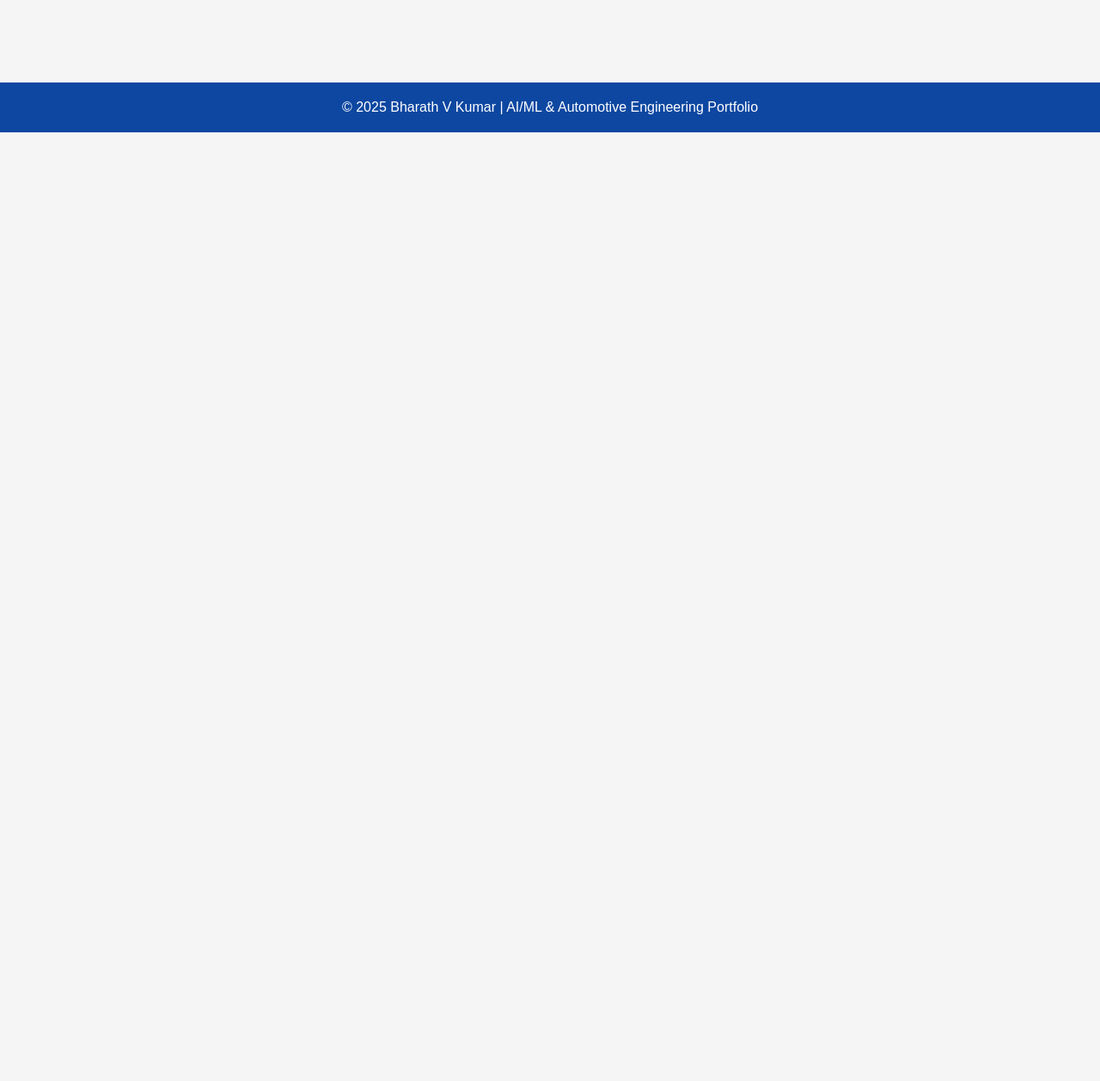
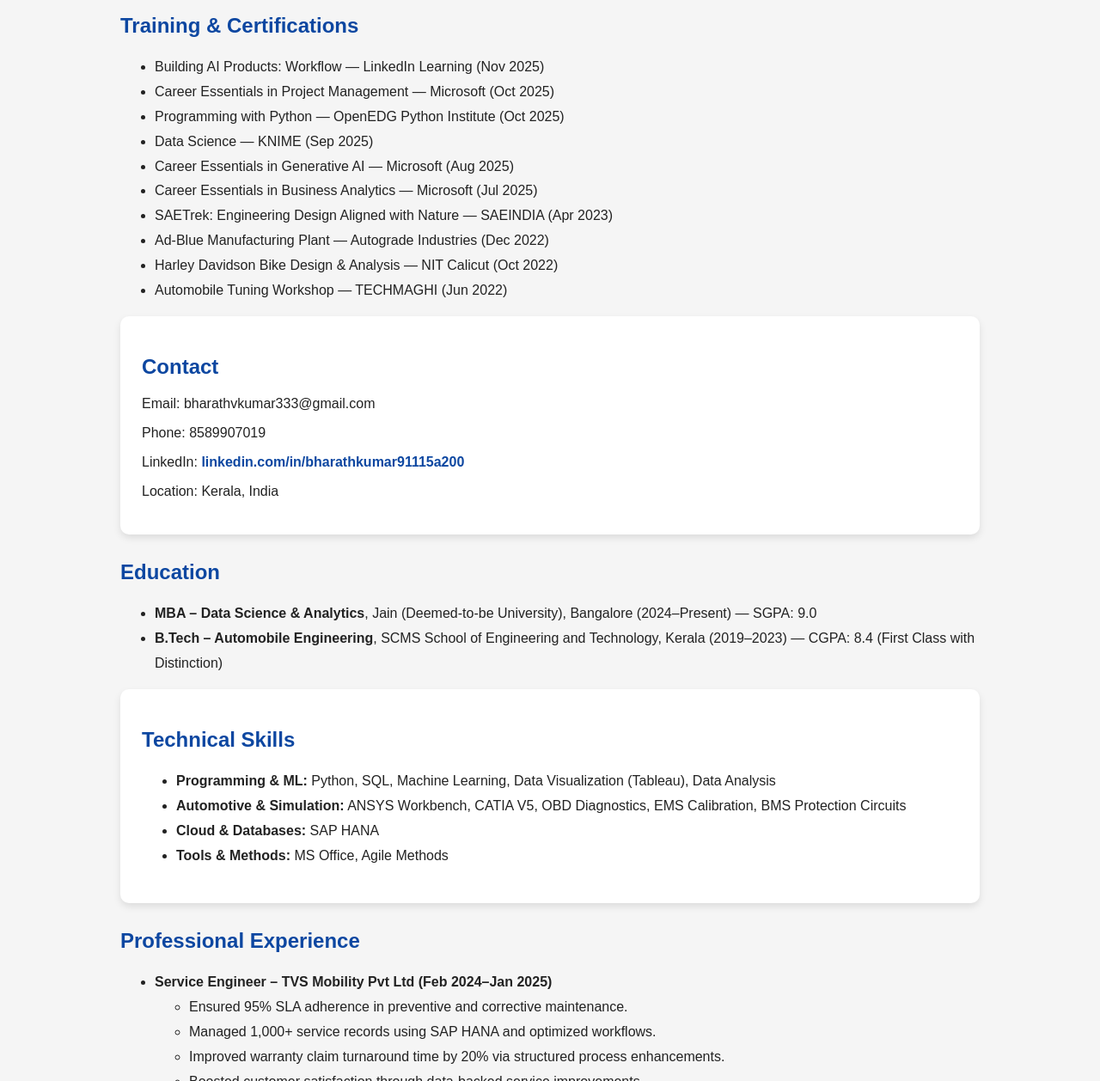
Before and after one commit to BharathVKumar-pm/BharathVKumar-pm.github.io, a plain HTML site: page index.html in a window 1280 px wide. Shown: the part 1542-2800 px from the top of the page at 86% size. Before the commit the page ends 1696 px from the top, so only its background shows below. Drawn offline with Linux system fonts and the light colour scheme.

Commit message:
Enhance portfolio with new sections and updates
Added sections for Objective, Profile Summary, Academic Projects, and updated Training & Certifications in the portfolio.

```diff
--- a/index.html
+++ b/index.html
@@ -65,6 +65,15 @@
   </header>
 
   <section>
+    <div class="objective">
+      <h2>Objective</h2>
+      <p>To obtain a Data Scientist position that promotes growth in an environment where I can contribute my analytical skills, safety management, and leadership capabilities, while continuing to develop experience in a professional community.</p>
+    </div>
+    <div class="profile-summary">
+      <h2>Profile Summary</h2>
+      <p>Innovative Engineer combining expertise in Automobile Engineering and Data Science. MBA Data Science graduate with strong analytical skills and one year of engineering experience. Transitioning intentionally from engineering to Data Science and AI. Skilled in leveraging Python, Machine Learning, and analytical tools to build data-driven systems and AI applications.</p>
+    </div>
+
     <div class="skills">
       <h2>Core Competencies</h2>
       <ul>
@@ -72,6 +81,14 @@
         <li><strong>Automotive Engineering:</strong> ANSYS Workbench, CATIA V5, OBD Diagnostics, EMS Calibration, BMS Protection Circuits</li>
         <li><strong>Cloud & Systems:</strong> SAP HANA, Embedded Systems</li>
         <li><strong>Professional Tools:</strong> MS Office, Agile Methods</li>
+      </ul>
+    </div>
+
+    <div class="projects">
+      <h2>Academic Projects</h2>
+      <ul>
+        <li><strong>Customer Churn Prediction:</strong> Developed an ML model to identify high-risk customers for proactive retention strategies. (Oct 2025–Dec 2025)</li>
+        <li><strong>CO₂ Emission Control Using Calcium Hydroxide:</strong> Engineered a CO₂ mitigation system converting exhaust gas into stable calcium carbonate. (Jun 2022–Jul 2023)</li>
       </ul>
     </div>
 
@@ -100,14 +117,18 @@
     </div>
 
     <div class="training">
-      <h2>Certifications & Training</h2>
+      <h2>Training & Certifications</h2>
       <ul>
-        <li>Machine Learning, KNIME (2025)</li>
-        <li>Programming with Python – OpenEDG (2025)</li>
-        <li>Generative AI – Microsoft (2025)</li>
-        <li>Business Analytics – Microsoft (2025)</li>
-        <li>SAE Trek Engineering Design Workshop (2023)</li>
-        <li>EV Fundamentals – TECHMAGHI (2022)</li>
+        <li>Building AI Products: Workflow — LinkedIn Learning (Nov 2025)</li>
+        <li>Career Essentials in Project Management — Microsoft (Oct 2025)</li>
+        <li>Programming with Python — OpenEDG Python Institute (Oct 2025)</li>
+        <li>Data Science — KNIME (Sep 2025)</li>
+        <li>Career Essentials in Generative AI — Microsoft (Aug 2025)</li>
+        <li>Career Essentials in Business Analytics — Microsoft (Jul 2025)</li>
+        <li>SAETrek: Engineering Design Aligned with Nature — SAEINDIA (Apr 2023)</li>
+        <li>Ad-Blue Manufacturing Plant — Autograde Industries (Dec 2022)</li>
+        <li>Harley Davidson Bike Design & Analysis — NIT Calicut (Oct 2022)</li>
+        <li>Automobile Tuning Workshop — TECHMAGHI (Jun 2022)</li>
       </ul>
     </div>
 
@@ -118,6 +139,57 @@
       <p>LinkedIn: <a href="https://www.linkedin.com/in/bharathkumar91115a200">linkedin.com/in/bharathkumar91115a200</a></p>
       <p>Location: Kerala, India</p>
     </div>
+      <div class="education">
+      <h2>Education</h2>
+      <ul>
+        <li><strong>MBA – Data Science & Analytics</strong>, Jain (Deemed-to-be University), Bangalore (2024–Present) — SGPA: 9.0</li>
+        <li><strong>B.Tech – Automobile Engineering</strong>, SCMS School of Engineering and Technology, Kerala (2019–2023) — CGPA: 8.4 (First Class with Distinction)</li>
+      </ul>
+    </div>
+
+    <div class="skills">
+      <h2>Technical Skills</h2>
+      <ul>
+        <li><strong>Programming & ML:</strong> Python, SQL, Machine Learning, Data Visualization (Tableau), Data Analysis</li>
+        <li><strong>Automotive & Simulation:</strong> ANSYS Workbench, CATIA V5, OBD Diagnostics, EMS Calibration, BMS Protection Circuits</li>
+        <li><strong>Cloud & Databases:</strong> SAP HANA</li>
+        <li><strong>Tools & Methods:</strong> MS Office, Agile Methods</li>
+      </ul>
+    </div>
+
+      <div class="experience">
+      <h2>Professional Experience</h2>
+      <ul>
+        <li><strong>Service Engineer – TVS Mobility Pvt Ltd (Feb 2024–Jan 2025)</strong>
+          <ul>
+            <li>Ensured 95% SLA adherence in preventive and corrective maintenance.</li>
+            <li>Managed 1,000+ service records using SAP HANA and optimized workflows.</li>
+            <li>Improved warranty claim turnaround time by 20% via structured process enhancements.</li>
+            <li>Boosted customer satisfaction through data-backed service improvements.</li>
+          </ul>
+        </li>
+      </ul>
+    </div>
+
+    <div class="internship">
+      <h2>Internship</h2>
+      <ul>
+        <li><strong>TECHMAGHI – Electric Vehicle & Its Foundation (Nov 2022–Jan 2023)</strong>
+          <ul>
+            <li>Gained experience in ICs, electrical theory, advanced circuits, control systems, and EV fundamentals.</li>
+          </ul>
+        </li>
+      </ul>
+    </div>
+
+    <div class="achievements">
+      <h2>Achievements</h2>
+      <ul>
+        <li>Ranked 2nd in Kerala for B.Tech Automobile Engineering.</li>
+        <li>Conducted 4-wheeler driving training sessions for female drivers at SCMS Institute of Road & Safety Transportation.</li>
+      </ul>
+    </div>
+
   </section>
 
   <footer>
```
